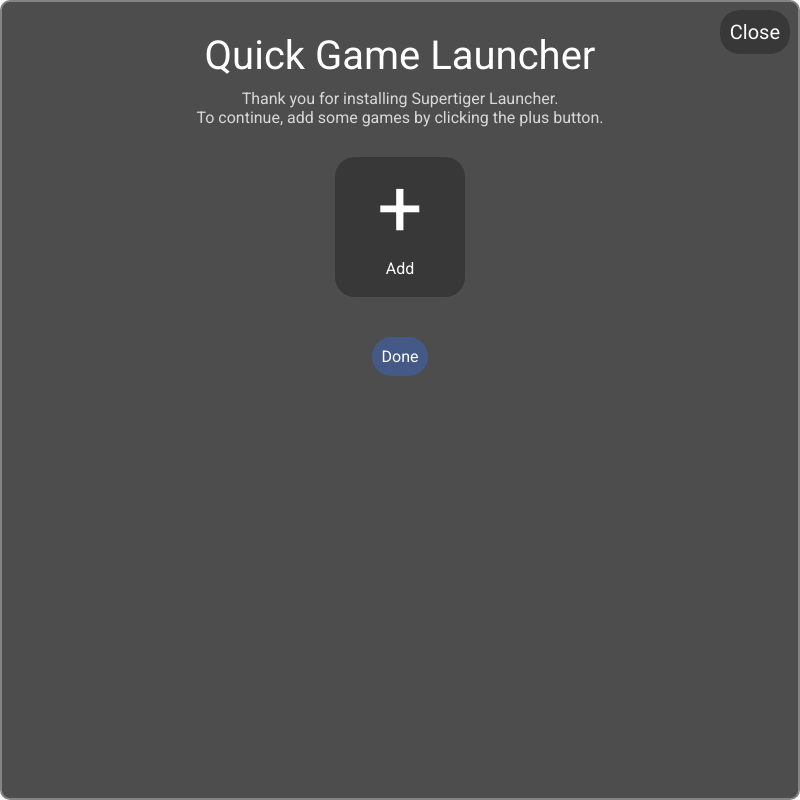
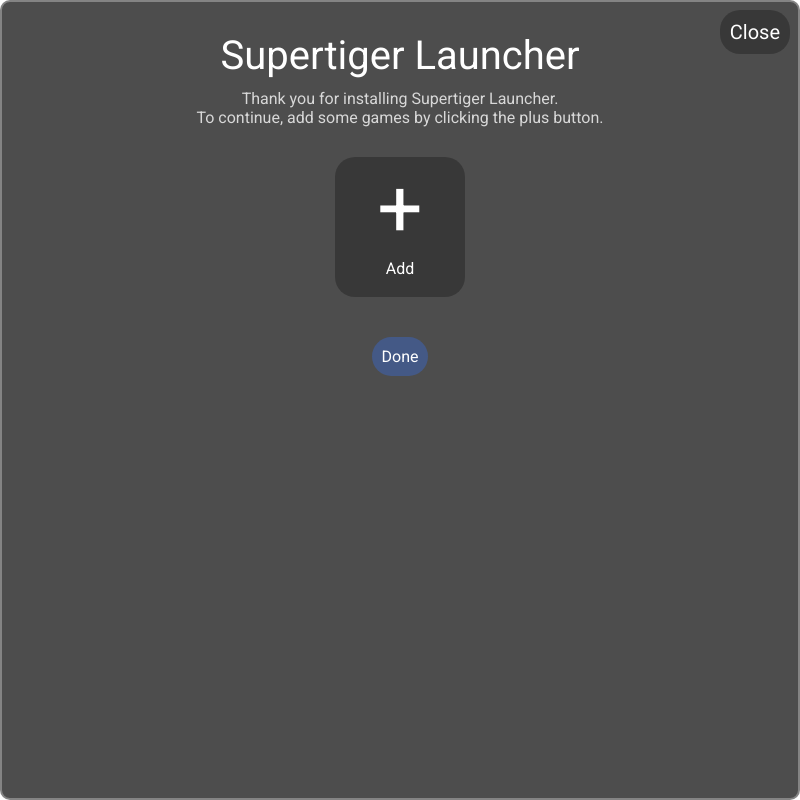
Before and after one commit to SupertigerDev/Supertiger-Launcher, an Electron app: page src/setup/index.html in a window 800 px wide. Drawn offline with Linux system fonts and the light colour scheme; no server answers.

Commit message:
package.json and tutorial to fix

```diff
--- a/index.js
+++ b/index.js
@@ -30,7 +30,7 @@
 
 if (config === undefined || config.startup == undefined || config.startup == true) {
   SupertigerAutoLauncher.enable();
-} else{
+} else {
   SupertigerAutoLauncher.disable();
 }
 
@@ -121,7 +121,7 @@
 
   store.set('games.' + Date.now(), details)
 
-  if (setupWindow === null || setupWindow === undefined){
+  if (setupWindow === null || setupWindow === undefined) {
     mainWindow.send('reloadList')
     if (manageWindow !== null || manageWindow !== undefined) {
       manageWindow.webContents.send('reload');
@@ -201,7 +201,7 @@
   config = store.get('config');
   if (config === undefined || config.startup == undefined || config.startup == true) {
     SupertigerAutoLauncher.enable();
-  } else{
+  } else {
     SupertigerAutoLauncher.disable();
   }
   mainWindow.send('reload-theme')
--- a/package.json
+++ b/package.json
@@ -1,7 +1,7 @@
 {
-  "name": "quickGameOpener",
+  "name": "Supertiger-Launcher",
   "version": "1.0.0",
-  "description": "",
+  "description": "Quickly launch your games from your desktop!",
   "main": "index.js",
   "scripts": {
     "start": "electron ."
--- a/src/setup/index.html
+++ b/src/setup/index.html
@@ -12,7 +12,7 @@
 <body>
     <div class="content">
         <div id="closeButton" onclick="">Close</div>
-        <div class="title">Quick Game Launcher</div>
+        <div class="title">Supertiger Launcher</div>
         <div class="introduction">
             <p>Thank you for installing Supertiger Launcher.</p>
             <p>To continue, add some games by clicking the plus button.</p>
```
Also changed, not shown: README.md, assets/tutorial.png (added), 1 other file.
